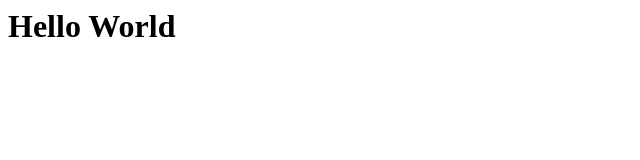
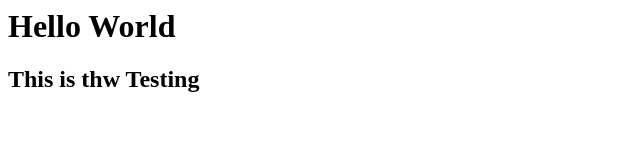
Before and after one commit to Martyr211/Testing_Webserver, a plain HTML site: page index.html in a window 1280 px wide. Shown: the whole page, without its empty margins (0-640 px from the left). Drawn offline with Linux system fonts and the light colour scheme.

Commit message:
Update index.html

```diff
--- a/index.html
+++ b/index.html
@@ -3,5 +3,6 @@
 </HEAD>
 <BODY>
 	<H1>Hello World</H1>
+	<H2>This is thw Testing</H2>
 </BODY>
 </HTML>
```
